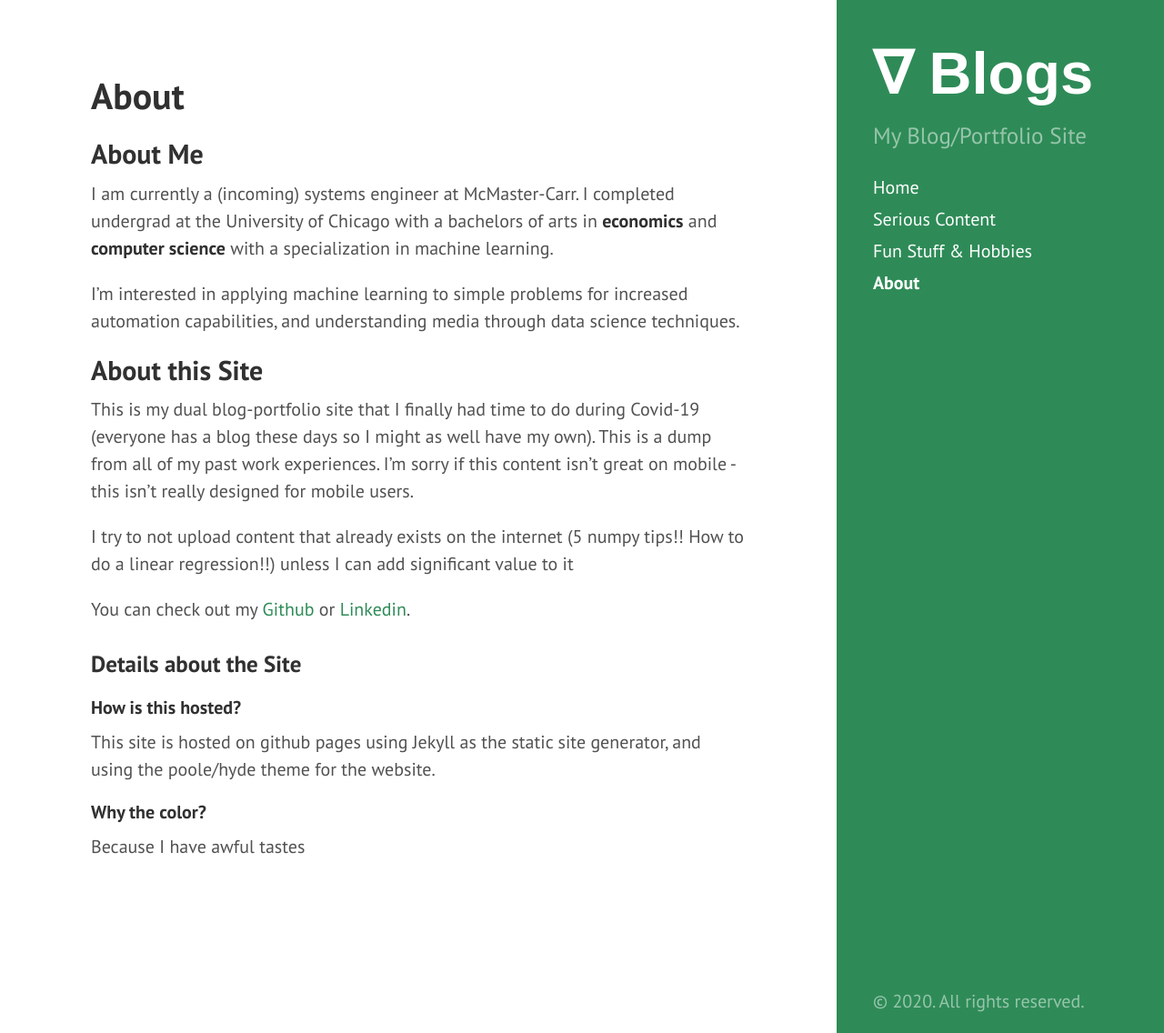
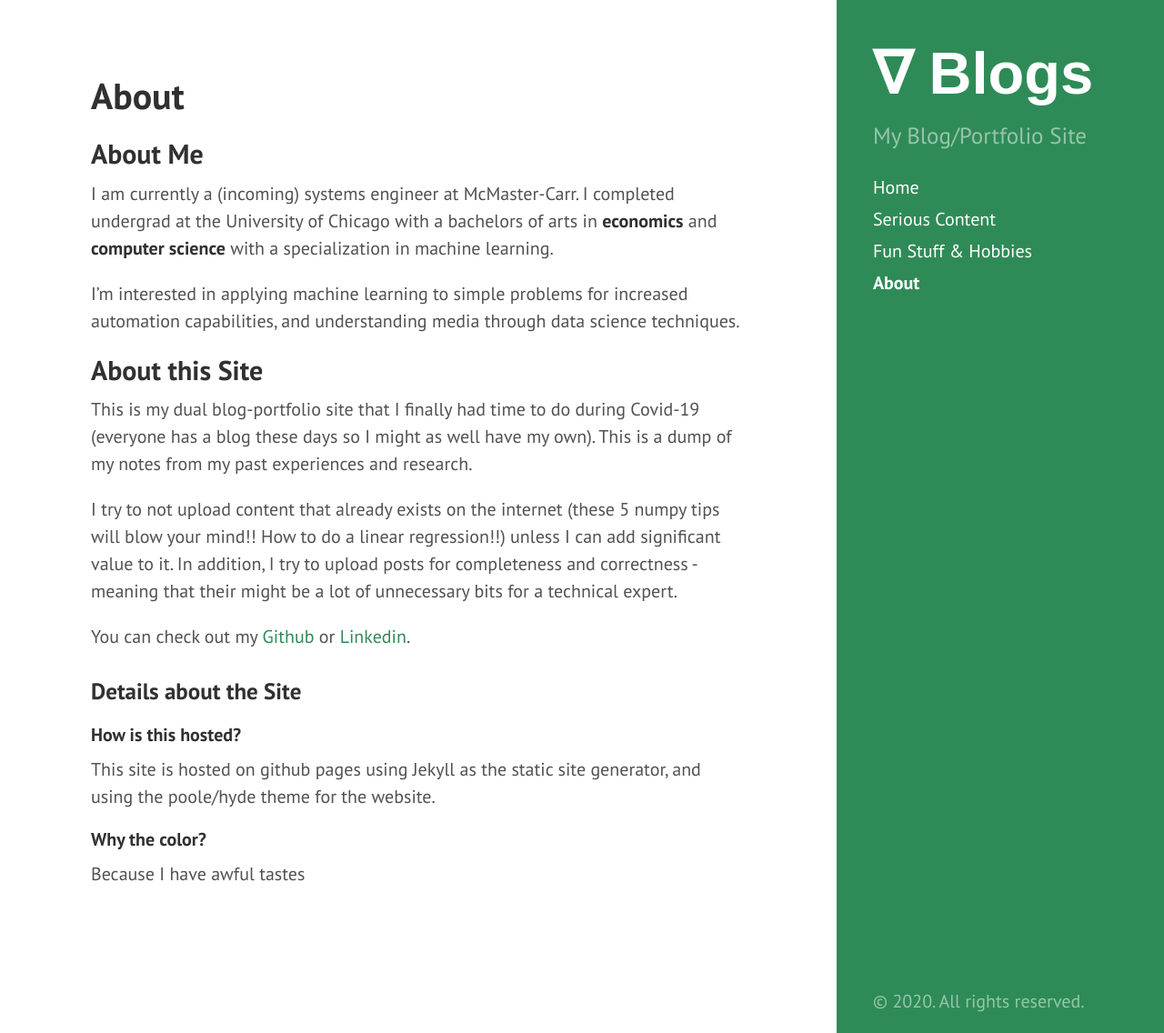
Before and after one commit to tedkim97/tedkim97.github.io, a Jekyll site: the page built from about.md, in a window 1280 px wide and 1136 px high. Shown: the whole window at 91% size. Built offline with Jekyll 4.4.1, drawn with Linux system fonts in a browser that asks for light colours.

Commit message:
updated about me

```diff
--- a/about.md
+++ b/about.md
@@ -11,9 +11,9 @@ University of Chicago with a bachelors of arts in **economics** and **computer s
 I'm interested in applying machine learning to simple problems for increased automation capabilities, and understanding media through data science techniques.
 
 ## About this Site
-This is my dual blog-portfolio site that I finally had time to do during Covid-19 (everyone has a blog these days so I might as well have my own). This is a dump from all of my past work experiences. I'm sorry if this content isn't great on mobile - this isn't really designed for mobile users.
+This is my dual blog-portfolio site that I finally had time to do during Covid-19 (everyone has a blog these days so I might as well have my own). This is a dump of my notes from my past experiences and research.
 
-I try to not upload content that already exists on the internet (5 numpy tips!! How to do a linear regression!!) unless I can add significant value to it
+I try to not upload content that already exists on the internet (these 5 numpy tips will blow your mind!! How to do a linear regression!!) unless I can add significant value to it. In addition, I try to upload posts for completeness and correctness - meaning that their might be a lot of unnecessary bits for a technical expert.
 
 You can check out my [Github](https://github.com/tedkim97) or [Linkedin](https://www.linkedin.com/in/ted-kim/).
 
```
